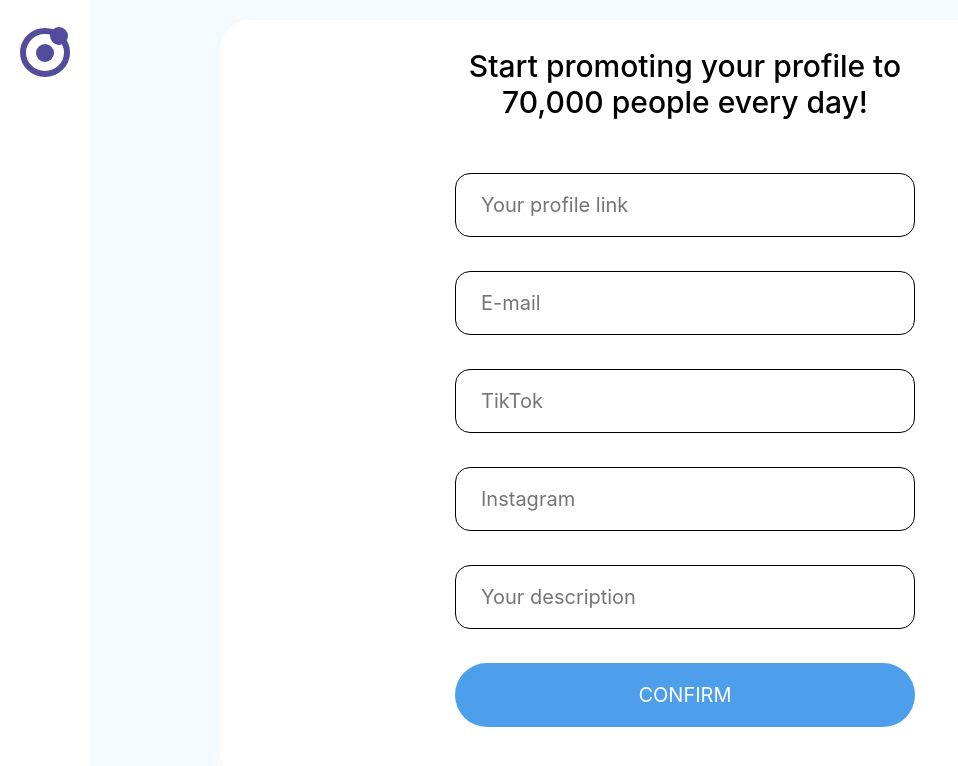
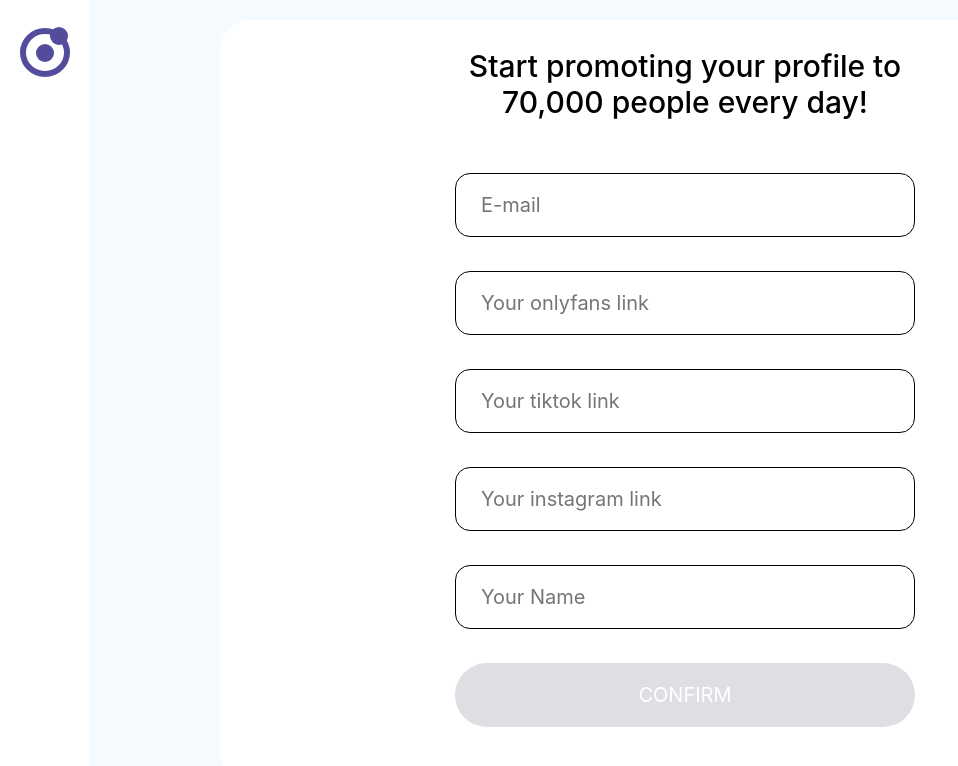
Before and after one commit to trufors/onlygrams, a React (Vite) app: page /promote in a window 1280 px wide. Shown: the top 766 px of the page, without its empty margins (0-958 px from the left). Built offline with nearby package versions, Linux system fonts and the light colour scheme.

Commit message:
added validation

```diff
--- a/package.json
+++ b/package.json
@@ -16,7 +16,7 @@
     "react": "^18.2.0",
     "react-content-loader": "^6.2.0",
     "react-dom": "^18.2.0",
-    "react-hook-form": "^7.34.1",
+    "react-hook-form": "^7.34.2",
     "react-redux": "^8.0.2",
     "react-router-dom": "^6.3.0"
   },
--- a/src/common/components/SearchPanel/index.tsx
+++ b/src/common/components/SearchPanel/index.tsx
@@ -44,12 +44,6 @@ const SearchPanel: React.FC = () => {
                 value={value}
                 placeholder="Search..."
               />
-              {/* <button onClick={search} className="search-form__btn">
-                  <svg className="search-form__btn-icon">
-                    <use xlinkHref="img/sprite.svg#search"></use>
-                  </svg>
-                </button> */}
-              {/* </form> */}
             </div>
           </div>
           <div className="search-panel__btn">
--- a/src/pages/OffersPage/index.tsx
+++ b/src/pages/OffersPage/index.tsx
@@ -1,11 +1,13 @@
 import React from 'react';
 import ReviewList from '../../common/components/ReviewList';
 import { Link } from 'react-router-dom';
-import { useAppDispatch } from '../../hooks/store';
+import { useAppDispatch, useAppSelector } from '../../hooks/store';
 import { setOffer } from '../../redux/slices/promoteSlicer';
 
 const OffersPage: React.FC = () => {
   const dispatch = useAppDispatch();
+  const { data } = useAppSelector((state) => state.promote);
+  console.log(data);
 
   return (
     <div>
--- a/src/pages/PaymentPage/index.tsx
+++ b/src/pages/PaymentPage/index.tsx
@@ -2,9 +2,13 @@ import React from 'react';
 import { Link } from 'react-router-dom';
 import { useAppSelector } from '../../hooks/store';
 const PaymentPage: React.FC = () => {
-  const { mail, linkOnlyfans, payment, paymentSale, descr, info, days } = useAppSelector(
+  const { data, payment, paymentSale, descr, info, days } = useAppSelector(
     (state) => state.promote,
   );
+
+  const tagArr = data.link.split('/');
+  const tagName = tagArr[3];
+
   return (
     <div className="pay-form-block">
       <div className="pay-form-block__inner">
@@ -26,7 +30,8 @@ const PaymentPage: React.FC = () => {
               </div> */}
               <div className="pay-form-item__block">
                 <div className="pay-form-item__name">
-                  {days} ({linkOnlyfans},{mail})
+                  {days} for account @{tagName}
+                  <br />({data.email})
                 </div>
                 <div className="pay-form-item__desc">
                   {info}
--- a/src/pages/PromotePage/index.tsx
+++ b/src/pages/PromotePage/index.tsx
@@ -1,19 +1,23 @@
 import React from 'react';
 import { Link } from 'react-router-dom';
-import ReviewList from '../../common/components/ReviewList';
 import { useAppDispatch, useAppSelector } from '../../hooks/store';
-import { setLinkOnlyfans, setMail } from '../../redux/slices/promoteSlicer';
+import { SubmitHandler, useForm } from 'react-hook-form';
+import { promoteInput, setData } from '../../redux/slices/promoteSlicer';
 
 const PromotePage: React.FC = () => {
   const dispatch = useAppDispatch();
-  const [mailInput, setMailInput] = React.useState('');
-  const [tiktok, setTiktok] = React.useState('');
-  const [instagram, setInstagram] = React.useState('');
-  const [linkOnly, setLinkOnly] = React.useState('');
-  const [descr, setDescr] = React.useState('');
+  const {
+    register,
+    formState: { errors, isValid },
+    handleSubmit,
+  } = useForm<promoteInput>({ mode: 'onBlur' });
+  const onSubmit: SubmitHandler<promoteInput> = (data) => {
+    dispatch(setData(data));
+    console.log(data);
+  };
 
   return (
-    <div>
+    <>
       <div className="promoting-start">
         <div className="promoting-start__title">
           Start promoting your profile to 70,000 people every day!
@@ -21,62 +25,120 @@ const PromotePage: React.FC = () => {
 
         <div className="promoting-start__form">
           <div className="form-one">
-            <form>
+            <form onSubmit={handleSubmit(onSubmit)}>
               <div className="form-one__line">
                 <input
-                  id="profile"
-                  type="text"
                   className="form-one__input form-one__input_set "
-                  placeholder="Your profile link"
+                  placeholder="E-mail"
+                  {...register('email', {
+                    required: 'Email is required field!',
+                    pattern: {
+                      value:
+                        /^((([0-9A-Za-z]{1}[-0-9A-z.]{1,}[0-9A-Za-z]{1})|([0-9А-Яа-я]{1}[-0-9А-я.]{1,}[0-9А-Яа-я]{1}))@([-A-Za-z]{1,}.){1,2}[-A-Za-z]{2,})$/u,
+                      message: 'ooops, uncorrect e-mail format',
+                    },
+                  })}
                 />
-                {/* form-one__input_success */}
-                {/* <svg className="form-one__icon form-one__icon_success">
-                  <use xlinkHref="img/sprite.svg#input-success"></use>
-                </svg> */}
+                {errors?.email && (
+                  <div className="form-one__error">
+                    ooops, uncorrect e-mail format{' '}
+                    <span className="form-one__error-small">(for ex. onlygram@gmail.com)</span>
+                  </div>
+                )}
+              </div>
+
+              <div className="form-one__line">
+                <input
+                  className="form-one__input form-one__input_set "
+                  placeholder="Your onlyfans link"
+                  {...register('link', {
+                    required: 'link',
+
+                    pattern: {
+                      value: /^(https?:\/\/onlyfans?)?([\w-]{1,32}\.[\w-]{1,32})[^\s@]/u,
+                      message: 'ooops, uncorrect onlyfans format',
+                    },
+                  })}
+                />
+                {errors?.link && (
+                  <div className="form-one__error">
+                    ooops, uncorrect onlyfans link format
+                    <span className="form-one__error-small">
+                      (for ex. https://onlyfans.com/profile)
+                    </span>
+                  </div>
+                )}
               </div>
               <div className="form-one__line">
                 <input
-                  id="email"
-                  type="email"
                   className="form-one__input form-one__input_set "
-                  placeholder="E-mail"
+                  placeholder="Your tiktok link"
+                  {...register('tiktok', {
+                    required: 'tiktok',
+                    minLength: {
+                      value: 24,
+                      message: 'ooops, uncorrect tiktok format',
+                    },
+                  })}
                 />
-                {/* form-one__input_error */}
-
-                {/* <div className="form-one__error">
-                  ooops, uncorrect e-mail format{' '}
-                  <span className="form-one__error-small">(for ex. jimmyneytron@gmail.com)</span>
-                </div>
-                <svg className="form-one__icon form-one__icon_error">
-                  <use xlinkHref="img/sprite.svg#input-error"></use>
-                </svg> */}
+                {errors?.tiktok && (
+                  <div className="form-one__error">
+                    ooops, uncorrect tiktok link format
+                    <span className="form-one__error-small">
+                      (for ex. https://www.tiktok.com/@yourtt)
+                    </span>
+                  </div>
+                )}
               </div>
               <div className="form-one__line">
                 <input
-                  id="email"
-                  type="email"
                   className="form-one__input form-one__input_set "
-                  placeholder="TikTok"
+                  placeholder="Your instagram link"
+                  {...register('inst', {
+                    required: 'inst',
+                    minLength: {
+                      value: 26,
+                      message: 'ooops, uncorrect tiktok format',
+                    },
+                  })}
                 />
+                {errors?.inst && (
+                  <div className="form-one__error">
+                    ooops, uncorrect instagram link format
+                    <span className="form-one__error-small">
+                      (for ex. https://www.instagram.com/yourinst)
+                    </span>
+                  </div>
+                )}
               </div>
               <div className="form-one__line">
                 <input
-                  id="text"
-                  type="text"
                   className="form-one__input form-one__input_set "
-                  placeholder="Instagram"
+                  placeholder="Your Name"
+                  {...register('name', {
+                    required: 'name',
+                    minLength: {
+                      value: 3,
+                      message: 'ooops, uncorrect tagName format',
+                    },
+                  })}
                 />
+                {errors?.name && (
+                  <div className="form-one__error">ooops, uncorrect name format</div>
+                )}
               </div>
-              <div className="form-one__line">
-                <input
-                  id="email"
-                  type="email"
-                  className="form-one__input form-one__input_set "
-                  placeholder="Your description"
-                />
-              </div>
+
+              {/* form-one__input_success */}
+              {/* <svg className="form-one__icon form-one__icon_success">
+                  <use xlinkHref="img/sprite.svg#input-success"></use>
+                </svg> */}
+
               <Link to="/offers">
-                <button className="btn btn-one btn-lg btn-full-width" type="submit">
+                <button
+                  className="btn btn-one btn-lg btn-full-width"
+                  type="submit"
+                  disabled={!isValid}>
+                  {' '}
                   CONFIRM
                 </button>
               </Link>
@@ -84,8 +146,21 @@ const PromotePage: React.FC = () => {
           </div>
         </div>
       </div>
-    </div>
+    </>
   );
 };
 
 export default PromotePage;
+{
+  /* form-one__input_error */
+}
+
+{
+  /* <div className="form-one__error">
+                  ooops, uncorrect e-mail format{' '}
+                  <span className="form-one__error-small">(for ex. jimmyneytron@gmail.com)</span>
+                </div>
+                <svg className="form-one__icon form-one__icon_error">
+                  <use xlinkHref="img/sprite.svg#input-error"></use>
+                </svg> */
+}
```
Also changed, not shown: src/redux/profi.JSON (+9 -0 lines), src/redux/slices/promoteSlicer.ts (+20 -19 lines), 1 other file (tests, documents, lock files or other folders).
